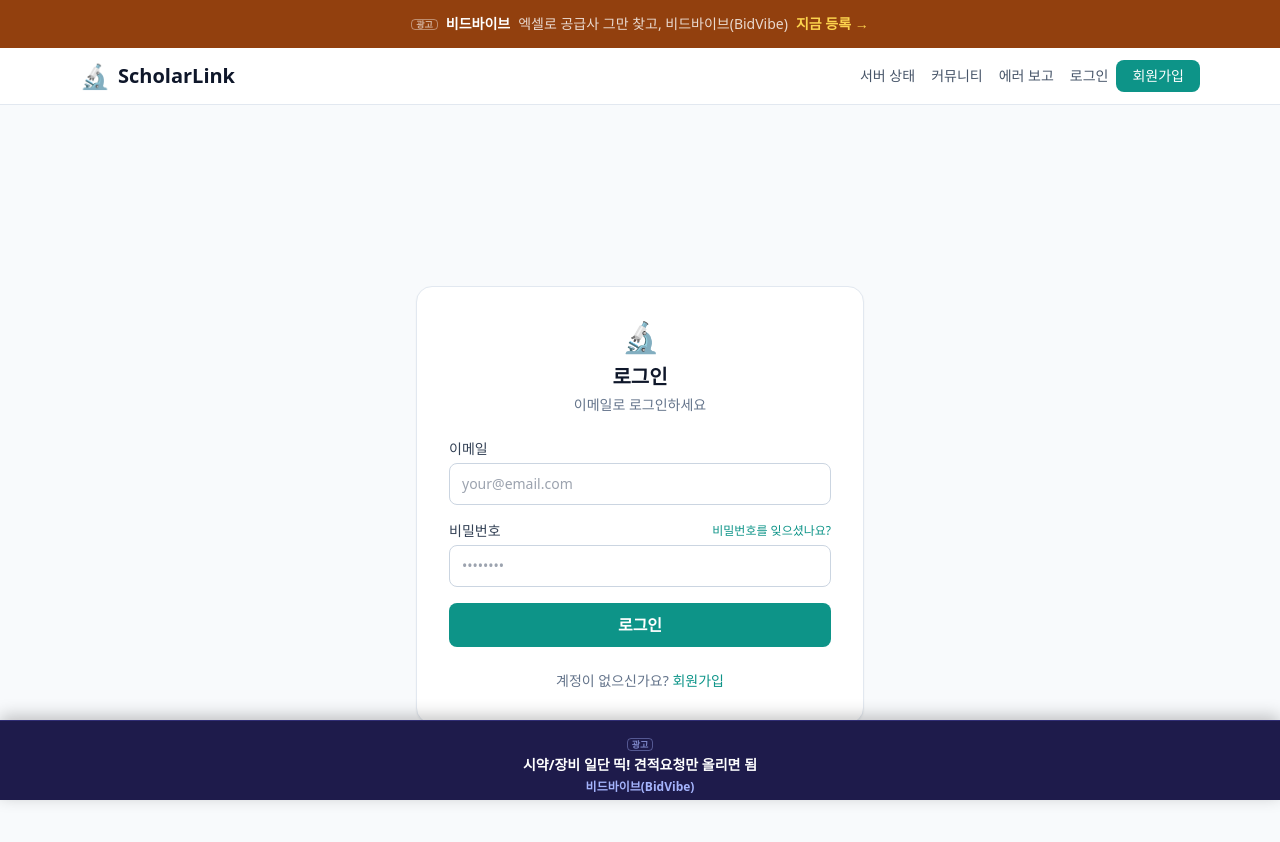
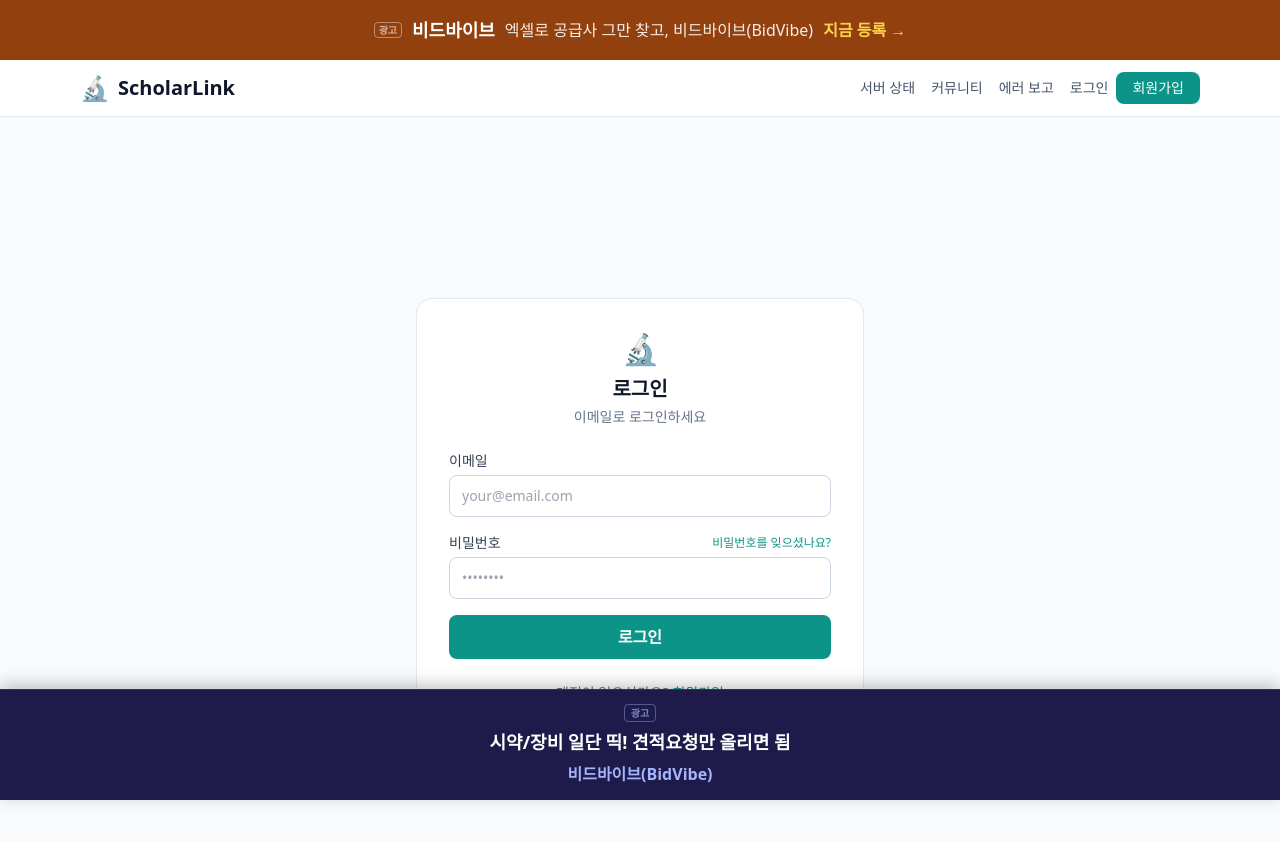
Before and after one commit to wheeljah/SC_link, a React (Vite) app in the folder client/: page /login in a window 1280 px wide. Shown: the top 842 px of the page. Built offline with nearby package versions, Linux system fonts and the light colour scheme.

Commit message:
ads: enlarge top/bottom banners, prevent message truncation (wrap + dynamic body padding)

```diff
--- a/client/src/components/ads/BottomAdBanner.tsx
+++ b/client/src/components/ads/BottomAdBanner.tsx
@@ -1,17 +1,31 @@
-import { useEffect } from 'react';
+import { useEffect, useRef } from 'react';
 
 const CTA_U = 'https://ai-traffic.kr';
 const MSG1  = '시약/장비 일단 띡! 견적요청만 올리면 됨';
 const MSG2  = '비드바이브(BidVibe)';
 
 export default function BottomAdBanner() {
+  const ref = useRef<HTMLAnchorElement>(null);
+
   useEffect(() => {
-    document.body.style.paddingBottom = 'calc(80px + env(safe-area-inset-bottom, 0px))';
-    return () => { document.body.style.paddingBottom = '0px'; };
+    const el = ref.current;
+    if (!el) return;
+    // 배너 실제 높이(안전영역 패딩 포함)만큼 본문 하단을 띄움
+    const apply = () => { document.body.style.paddingBottom = `${el.offsetHeight}px`; };
+    apply();
+    const ro = new ResizeObserver(apply);
+    ro.observe(el);
+    window.addEventListener('resize', apply);
+    return () => {
+      ro.disconnect();
+      window.removeEventListener('resize', apply);
+      document.body.style.paddingBottom = '0px';
+    };
   }, []);
 
   return (
     <a
+      ref={ref}
       href={CTA_U}
       target="_blank"
       rel="noopener noreferrer"
@@ -19,20 +33,20 @@ export default function BottomAdBanner() {
       style={{
         backgroundColor: '#1e1b4b',
         borderTop: '1px solid rgba(99,102,241,0.25)',
-        minHeight: 80,
-        paddingTop: 12,
-        paddingBottom: 'env(safe-area-inset-bottom, 12px)',
-        gap: 4,
+        minHeight: 104,
+        paddingTop: 14,
+        paddingBottom: 'calc(14px + env(safe-area-inset-bottom, 0px))',
+        gap: 6,
       }}
     >
-      <span className="text-[9px] font-bold rounded px-1 leading-tight self-center"
+      <span className="text-[10px] font-bold rounded px-1.5 py-0.5 leading-tight self-center"
         style={{ border: '1px solid rgba(165,180,252,0.4)', color: 'rgba(165,180,252,0.7)' }}>
         광고
       </span>
-      <p className="text-sm font-bold text-white text-center leading-snug break-keep">
+      <p className="text-base sm:text-lg font-bold text-white text-center leading-snug break-keep">
         {MSG1}
       </p>
-      <p className="text-xs font-semibold text-indigo-300 text-center leading-snug">
+      <p className="text-sm sm:text-base font-semibold text-indigo-300 text-center leading-snug break-keep">
         {MSG2}
       </p>
     </a>
--- a/client/src/components/ads/TopAdBanner.tsx
+++ b/client/src/components/ads/TopAdBanner.tsx
@@ -1,4 +1,4 @@
-import { useEffect } from 'react';
+import { useEffect, useRef } from 'react';
 
 const BG    = '#92400e';
 const MSG   = '엑셀로 공급사 그만 찾고, 비드바이브(BidVibe)';
@@ -7,25 +7,39 @@ const CTA_U = 'https://ai-traffic.kr';
 const NAME  = '비드바이브';
 
 export default function TopAdBanner() {
+  const ref = useRef<HTMLAnchorElement>(null);
+
   useEffect(() => {
-    document.body.style.paddingTop = '48px';
-    return () => { document.body.style.paddingTop = '0px'; };
+    const el = ref.current;
+    if (!el) return;
+    // 배너 실제 높이만큼 본문을 밀어 내용이 가려지지 않게 함 (줄바꿈으로 높아져도 대응)
+    const apply = () => { document.body.style.paddingTop = `${el.offsetHeight}px`; };
+    apply();
+    const ro = new ResizeObserver(apply);
+    ro.observe(el);
+    window.addEventListener('resize', apply);
+    return () => {
+      ro.disconnect();
+      window.removeEventListener('resize', apply);
+      document.body.style.paddingTop = '0px';
+    };
   }, []);
 
   return (
     <a
+      ref={ref}
       href={CTA_U}
       target="_blank"
       rel="noopener noreferrer"
-      className="fixed top-0 left-0 right-0 z-[9999] flex items-center justify-center gap-2 px-4 min-h-[48px] text-center"
+      className="fixed top-0 left-0 right-0 z-[9999] flex flex-wrap items-center justify-center gap-x-2.5 gap-y-1 px-4 py-2.5 min-h-[60px] text-center"
       style={{ backgroundColor: BG }}
     >
-      <span className="text-[9px] font-bold border border-white/40 text-white/60 rounded px-1 leading-none shrink-0">
+      <span className="text-[10px] font-bold border border-white/40 text-white/60 rounded px-1 py-0.5 leading-none shrink-0">
         광고
       </span>
-      <span className="text-white font-bold text-sm shrink-0">{NAME}</span>
-      <span className="text-white/80 text-sm truncate">{MSG}</span>
-      <span className="text-amber-300 text-sm font-semibold whitespace-nowrap shrink-0">{CTA_T}</span>
+      <span className="text-white font-extrabold text-base sm:text-lg shrink-0">{NAME}</span>
+      <span className="text-white/90 text-sm sm:text-base font-medium break-keep">{MSG}</span>
+      <span className="text-amber-300 text-sm sm:text-base font-bold whitespace-nowrap shrink-0">{CTA_T}</span>
     </a>
   );
 }
```
